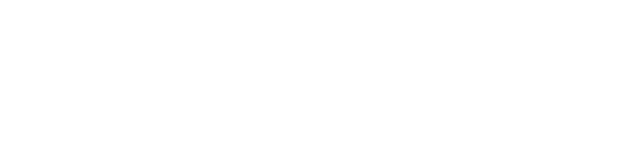
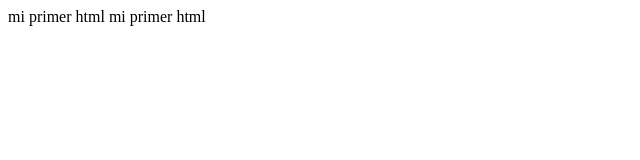
Before and after one commit to yorkn20/SUPOSITORIO, a plain HTML site: page index.html in a window 1280 px wide. Shown: the whole page, without its empty margins (0-640 px from the left). Drawn offline with Linux system fonts and the light colour scheme.

Commit message:
mi primer supositorio version 1.1
Anexo mi primer html

```diff
--- a/index.html
+++ b/index.html
@@ -4,6 +4,7 @@
 	<title>mi primer supositorio</title>
 </head>
 <body>
-
+mi primer html
+mi primer html
 </body>
 </html>
```
